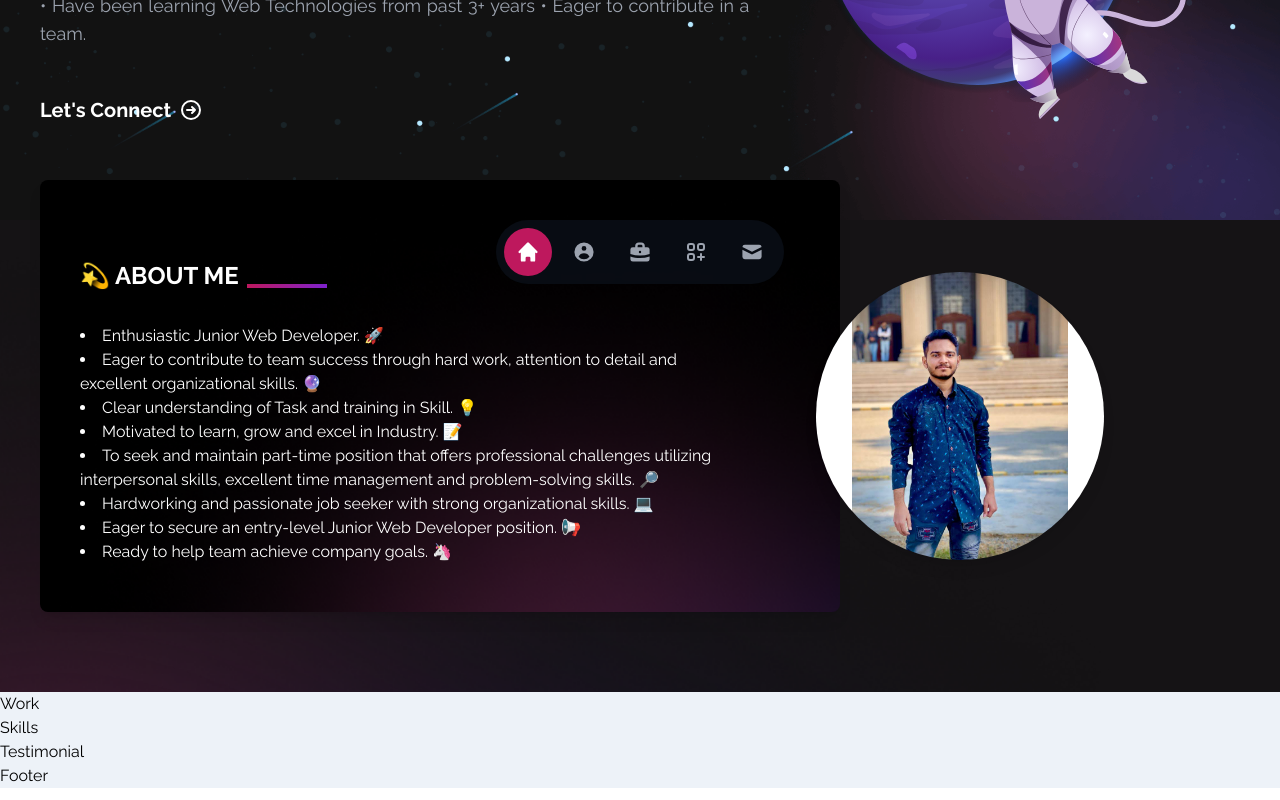
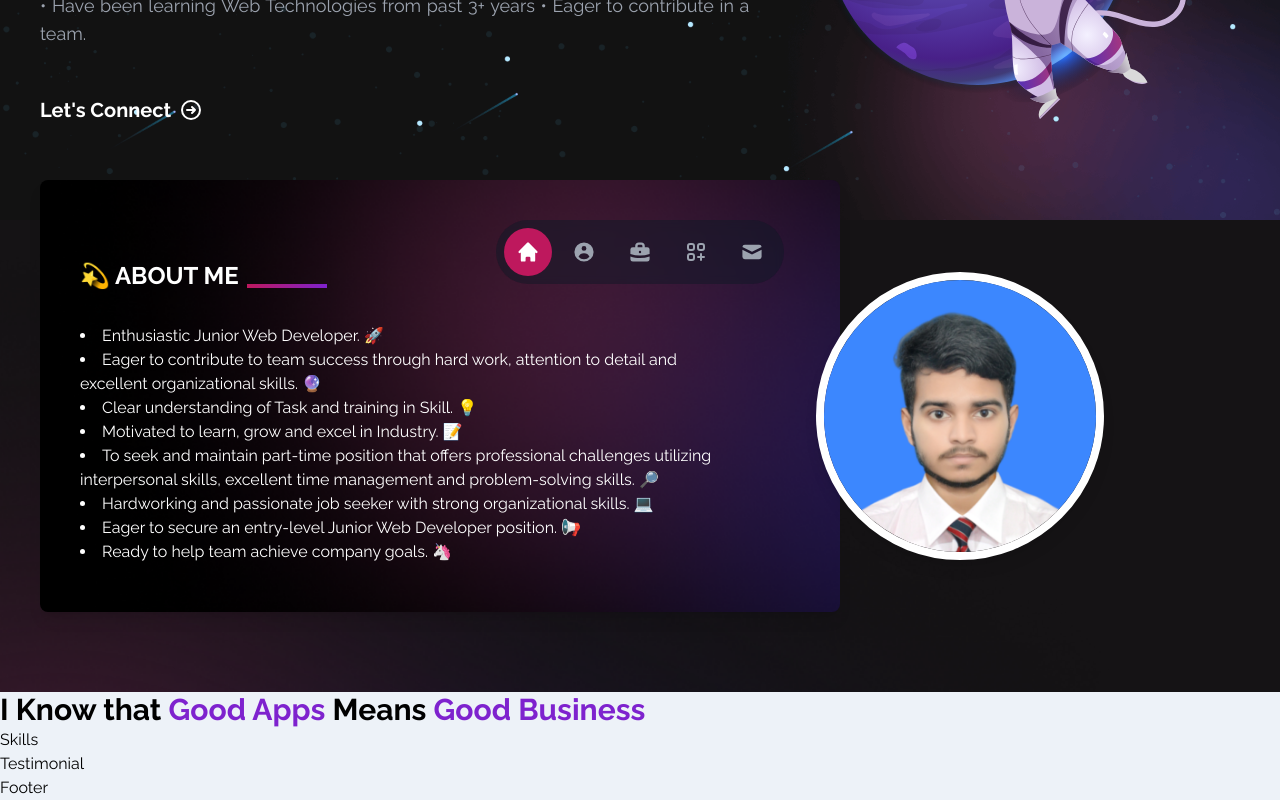
Before and after one commit to MdTehseenKhan/portfolio, a Next.js app: page / in a window 1280 px wide. Shown: the part 476-1276 px from the top of the page. Built offline with nearby package versions, Linux system fonts and the light colour scheme; what @badrap/bar-of-progress would draw is missing.

Commit message:
About Final

```diff
--- a/components/About.jsx
+++ b/components/About.jsx
@@ -9,7 +9,7 @@ const About = () => {
       >
         <div className="container w-full relative pb-20 px-10 md:mx-auto l:px-0">
           <div className="about__box w-full flex flex-col lg:flex-row justify-center">
-            <div className="details -mt-10 lg:w-4/6 py-20 px-10 pb-44 lg:pb-10 lg:pr-32 bg-black shadow-lg bg-[url('/color-sharp2.png')] bg-cover bg-no-repeat rounded-lg">
+            <div className="details -mt-10 lg:w-4/6 py-20 px-10 pb-44 lg:pb-10 lg:pr-32 bg-black shadow-lg bg-[url('/color-sharp2.png')] bg-cover bg-no-repeat bg-right rounded-lg">
               <h1 className="about__title uppercase mb-8 text-2xl font-bold relative">💫 About Me</h1>
               <ul className="list-disc list-inside my-2">
                 <li>Enthusiastic Junior Web Developer. 🚀</li>
@@ -30,7 +30,7 @@ const About = () => {
             </div>
             <div className="profile-pic w-full lg:w-2/6 -mt-40 lg:mt-0 lg:-translate-x-20 flex justify-center items-center">
               <div className="relative w-72 h-72">
-                <Image src="/profile-pic.jpg" className="rounded-full shadow-lg" fill />
+                <Image src="/profile-pic.png" className="rounded-full shadow-lg border-8 border-white" fill />
               </div>
             </div>
           </div>
--- a/components/Navbar.jsx
+++ b/components/Navbar.jsx
@@ -20,7 +20,7 @@ export default function Navbar() {
               href="/MdTehseenKhanCV.pdf"
               title="Download CV"
               target="_blank"
-              className="border border-gray-400 hover:border-white py-2 px-3 hover:text-purple-700 md:hover: hover:bg-white "
+              className="border border-gray-400 hover:border-white py-2 px-3 hover:text-purple-700 md:hover:text-black hover:bg-white "
               download
             >
               Download CV
--- a/components/Work.jsx
+++ b/components/Work.jsx
@@ -1,4 +1,13 @@
 const Work = () => {
-  return <nav>Work</nav>
+  return (
+    <section className="w-full">
+      <div className="container mx-auto">
+        <h1 className="text-3xl font-brand font-bold">
+          I Know that <span className="text-purple-700">Good Apps</span> Means
+          <span className="text-purple-700"> Good Business</span>
+        </h1>
+      </div>
+    </section>
+  )
 }
 export default Work
--- a/pages/index.js
+++ b/pages/index.js
@@ -3,7 +3,7 @@ import { PageTitle, Navbar, Banner, About, Work, Skills, Testimonial, Footer, Fl
 export default function Home() {
   return (
     <>
-      <PageTitle>Md Tehseen Khan | Portfolio</PageTitle>
+      <PageTitle>Tehseen | MERN Stack Dev - Portfolio</PageTitle>
       <div className="app relative w-full overflow-x-hidden">
         <Navbar />
         <FloatingBar />
```
Also changed, not shown: public/profile-pic.png (added).
